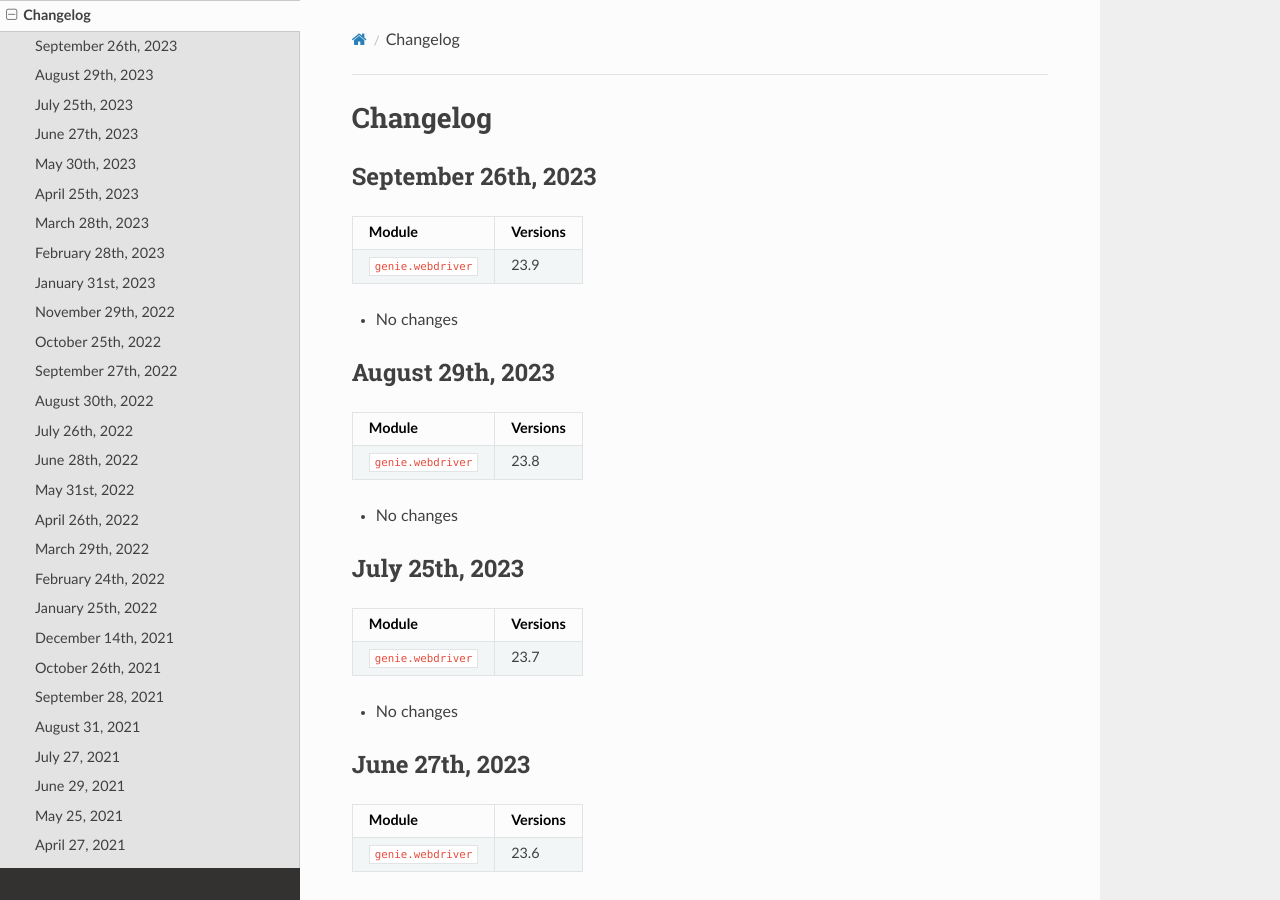
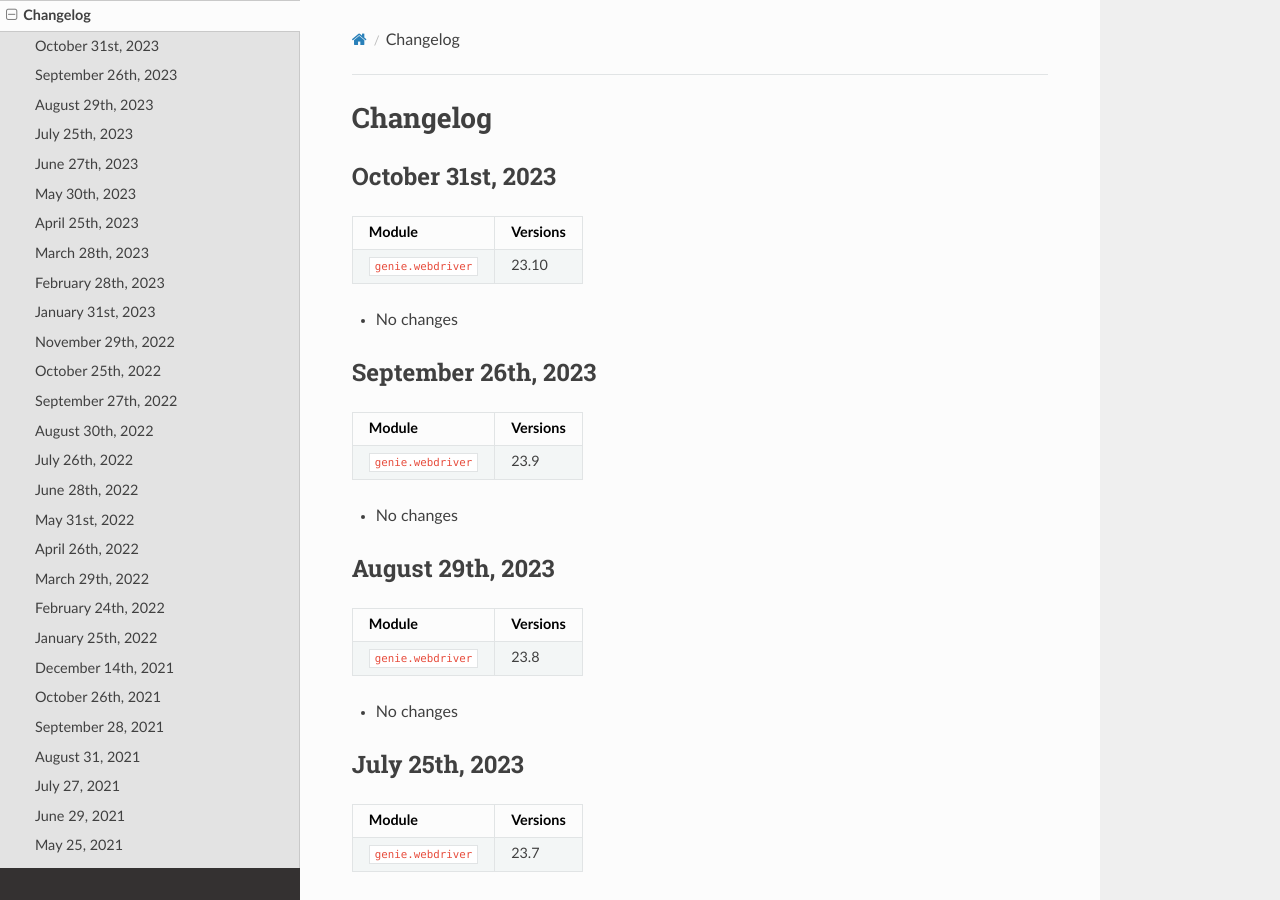
Before and after one commit to CiscoTestAutomation/geniewebdriver, a Sphinx documentation site: the page built from docs/changelog/index.rst, in a window 1280 px wide and 900 px high. Built offline with Sphinx 7.4.7 and the Read the Docs theme 2.0.0, drawn with Linux system fonts in a browser that asks for light colours.

Commit message:
update changelog

```diff
--- a/docs/changelog/index.rst
+++ b/docs/changelog/index.rst
@@ -1,6 +1,17 @@
 Changelog
 =========
 
+
+October 31st, 2023
+------------------
+
++-------------------------------+-------------------------------+
+| Module                        | Versions                      |
++===============================+===============================+
+| ``genie.webdriver``           | 23.10                         |
++-------------------------------+-------------------------------+
+
+- No changes
 
 September 26th, 2023
 ------------------
```
